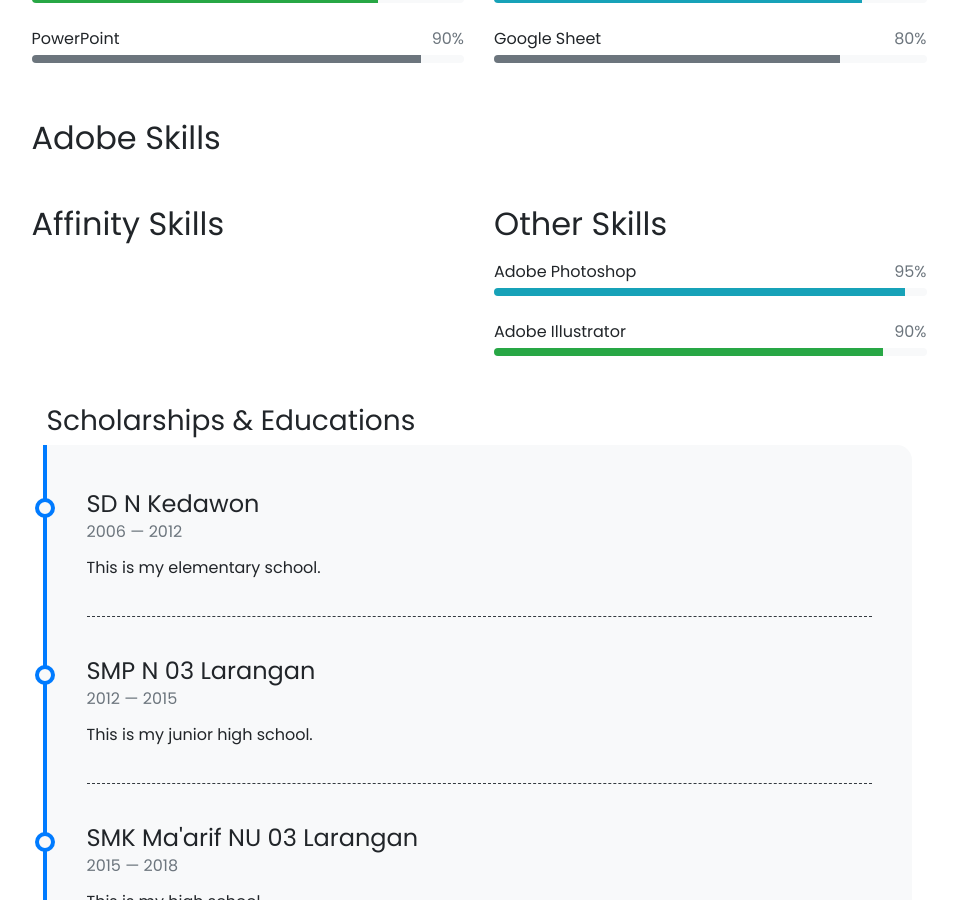
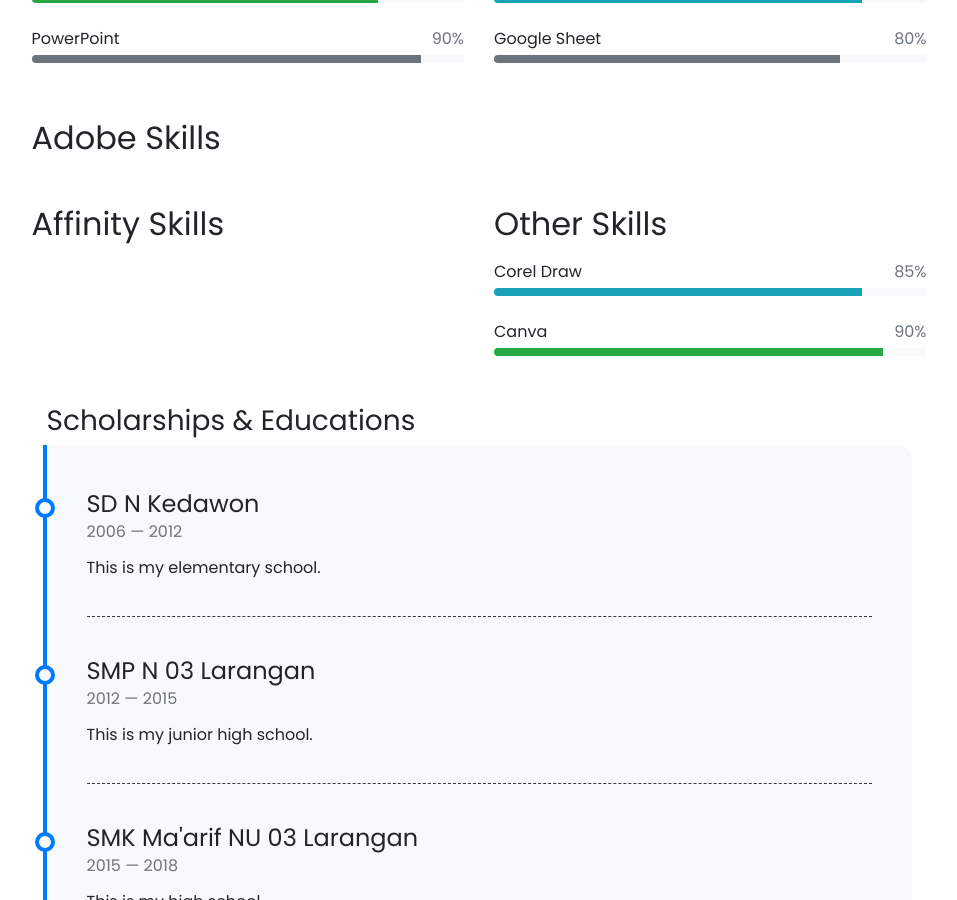
Before and after one commit to ajisetiawan716/ajisetiawan716.github.io, a Jekyll site: the page built from pages/about.md, in a window 1280 px wide and 900 px high, scrolled down 1069 px. Shown: the whole window, without its empty margins (161-1118 px from the left). Built offline with Jekyll 4.4.1, drawn with Linux system fonts in a browser that asks for light colours; nearby versions of some CDN libraries; emoji names are drawn with the system emoji font.

Commit message:
Update other-skills.yml

```diff
--- a/_data/other-skills.yml
+++ b/_data/other-skills.yml
@@ -1,7 +1,7 @@
-- name: Adobe Photoshop
-  percentage: 95
+- name: Corel Draw
+  percentage: 85
   color: info
 
-- name: Adobe Illustrator
+- name: Canva
   percentage: 90
   color: success
```
